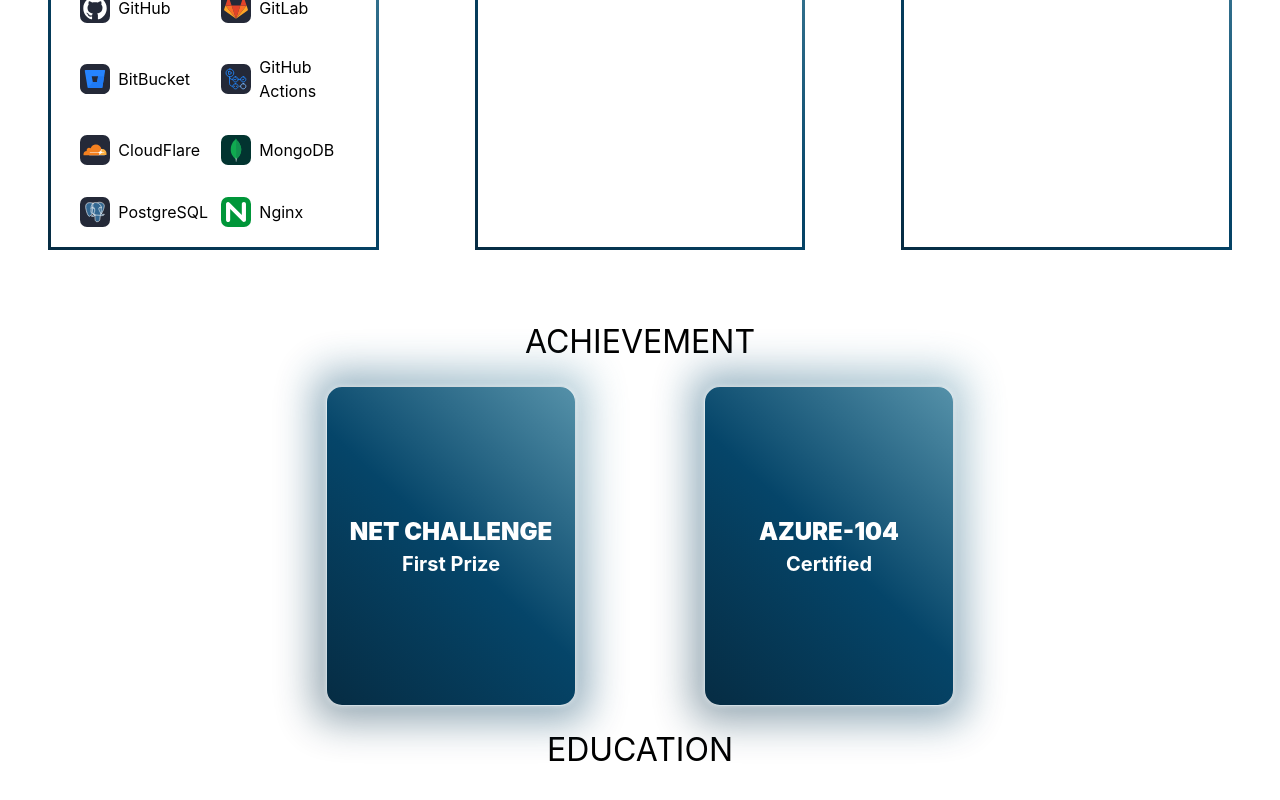
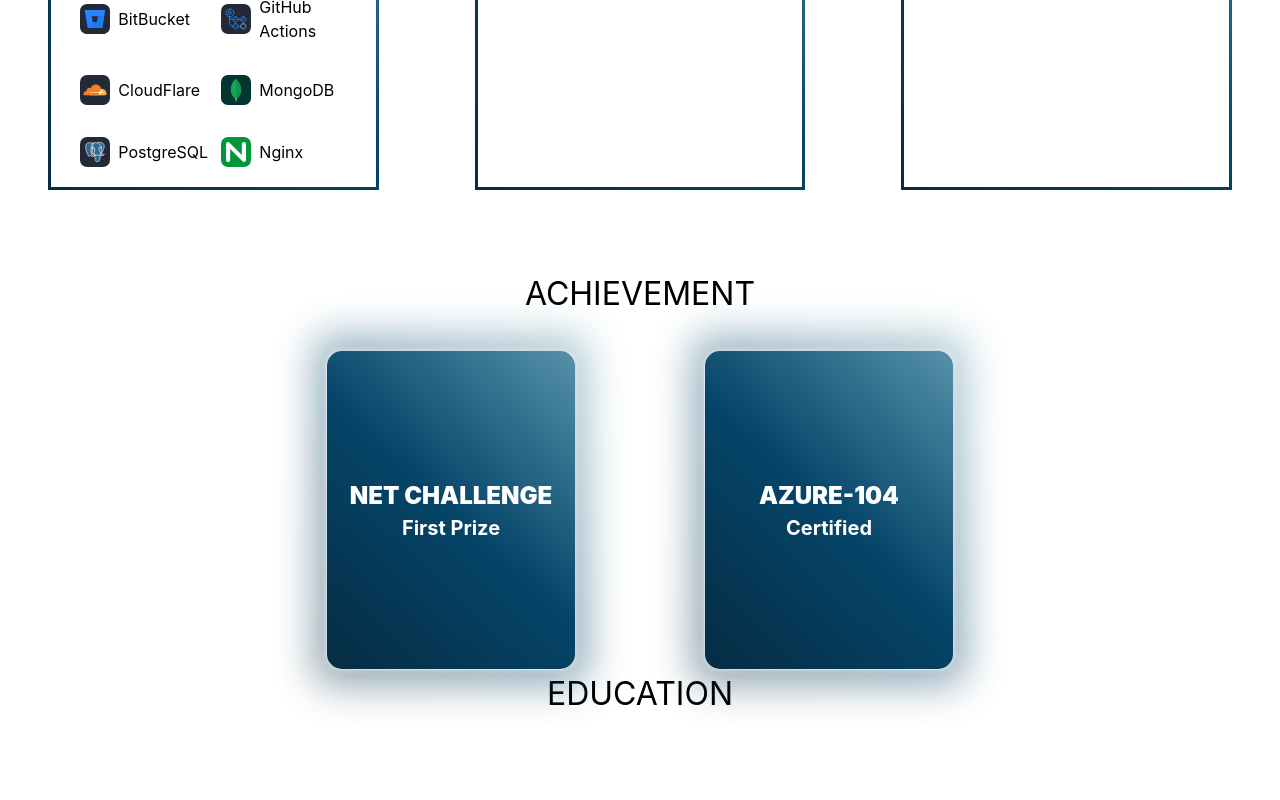
Before and after one commit to khangtictoc/portfolio, a React (Create React App) app: page / in a window 1280 px wide. Shown: the part 1548-2348 px from the top of the page. After the commit the page ends 2290 px from the top, so only its background shows below. Built offline with nearby package versions, Linux system fonts and the light colour scheme; a web font is replaced by a local one.

Commit message:
Change margin for achievement section

```diff
--- a/src/App.css
+++ b/src/App.css
@@ -182,7 +182,6 @@
   text-align: center;
   font-size: 2em;
   color: black;
-  margin: 20px 0;
   text-transform: uppercase;
 }
 
--- a/src/App.js
+++ b/src/App.js
@@ -420,8 +420,8 @@ function App() {
         </div>
       </div>
       <div id="achievement" className="container--section">
-        <h2 className="section-title">{achievements.name}</h2>
-        <div className="flex-container">
+        <h2 className="section-title mt-8 mb-8">{achievements.name}</h2>
+        <div className="flex-container mt-8">
           {achievements.data.map((achievement, index) => (
             <GlowingFlipCard>
             <div className="myCard">
```
